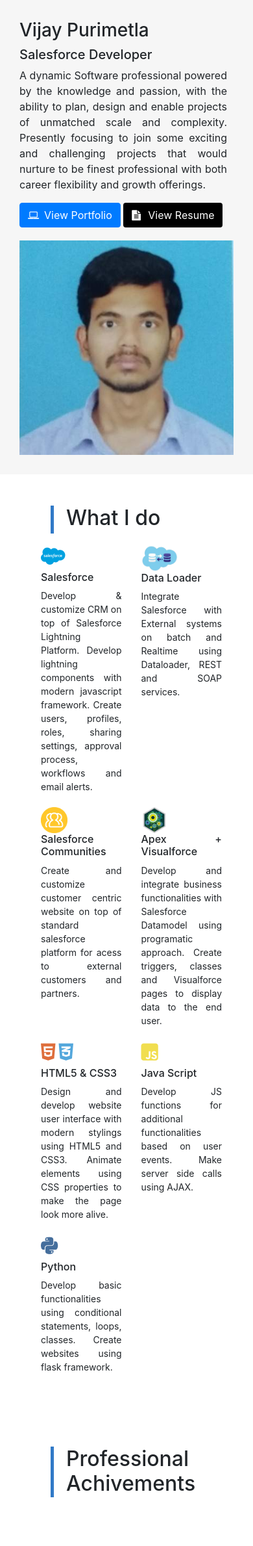
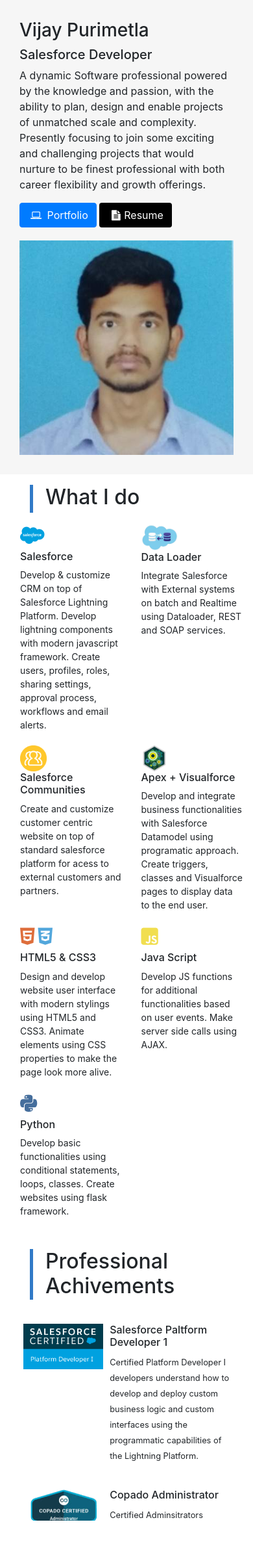
Before and after one commit to vijaypurimetla/vijaypurimetla.github.io, a PHP site: page /index.html in a window 390 px wide. Shown: the part 54-2433 px from the top of the page at 65% size. Run offline with PHP 8.4, Linux system fonts and the light colour scheme; some libraries are stand-ins or nearby versions.

Commit message:
commit changes

```diff
--- a/css/main.css
+++ b/css/main.css
@@ -1,6 +1,3 @@
-* {
-  text-align: justify;
-}
 ::-webkit-scrollbar {
   width: 5px;
   height: 5px;
@@ -122,6 +119,7 @@
 .name {
   font-weight: bold;
   font-size: 1.5rem;
+  text-align: center;
 }
 .collapse a,
 .main-menu a {
@@ -157,7 +155,6 @@
 }
 .detail {
   padding-right: 10px;
-  text-align: justify;
 }
 .job {
   padding: 3rem;
@@ -273,6 +270,10 @@
     height: 50%;
     padding-top: 20px;
   }
+  .job
+  {
+    padding: 2rem;
+  }
 }
 @media (max-width: 450px) {
   .sidebar.show,
@@ -284,4 +285,8 @@
     height: 100%;
     padding-top: 20px;
   }
+  .job
+  {
+    padding: 1rem;
+  }
 }
--- a/index.html
+++ b/index.html
@@ -120,10 +120,10 @@
               professional with both career flexibility and growth offerings.
             </p>
             <a class="btn btn-primary" href="#skills">
-              <i class="fa fa-laptop"></i>View Portfolio
+              <i class="fa fa-laptop"></i><span class='d-none d-md-inline'>View</span> Portfolio
             </a>
             <a class="btn btn-black" href="#resume">
-              <i class="fa fa-file-text"></i>View Resume
+              <i class="fa fa-file-text"></i><span class='d-none d-md-inline'>View</span>Resume
             </a>
           </div>
           <div class="img">
@@ -131,7 +131,7 @@
           </div>
           <span></span>
         </div>
-        <div class="job">
+        <div class="job p-13 p-lg-5">
           <span></span>
           <h3
             style="margin-left: 15px; padding-bottom: 10px"
@@ -242,7 +242,7 @@
           </h3>
           <div class="row">
             <div class="col-12 col-lg-6 cert">
-              <img src="./img/sfdcDev.png" style="width: 40%" />
+              <img src="./img/sfdcDev.png" style="width: 40%;height: fit-content;" />
               <div class="detail">
                 <h3 class="item-name">Salesforce Paltform Developer 1</h3>
                 <small>
@@ -253,7 +253,7 @@
               </div>
             </div>
             <div class="col-12 col-lg-6 cert">
-              <img src="./img/copadoAdmin.png" style="width: 40%" />
+              <img src="./img/copadoAdmin.png" style="width: 40%;height: fit-content;" />
               <div class="detail">
                 <h3 class="item-name">Copado Administrator</h3>
                 <small>
```
Also changed, not shown: 1 other file.
